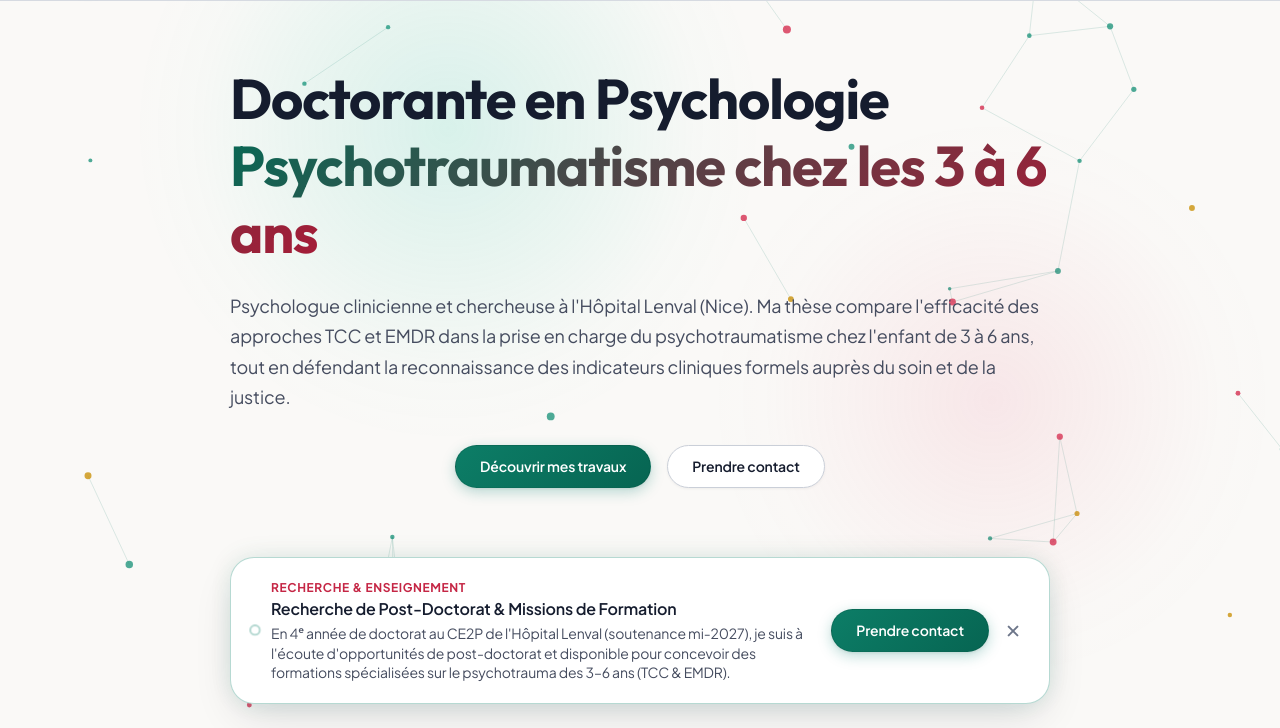
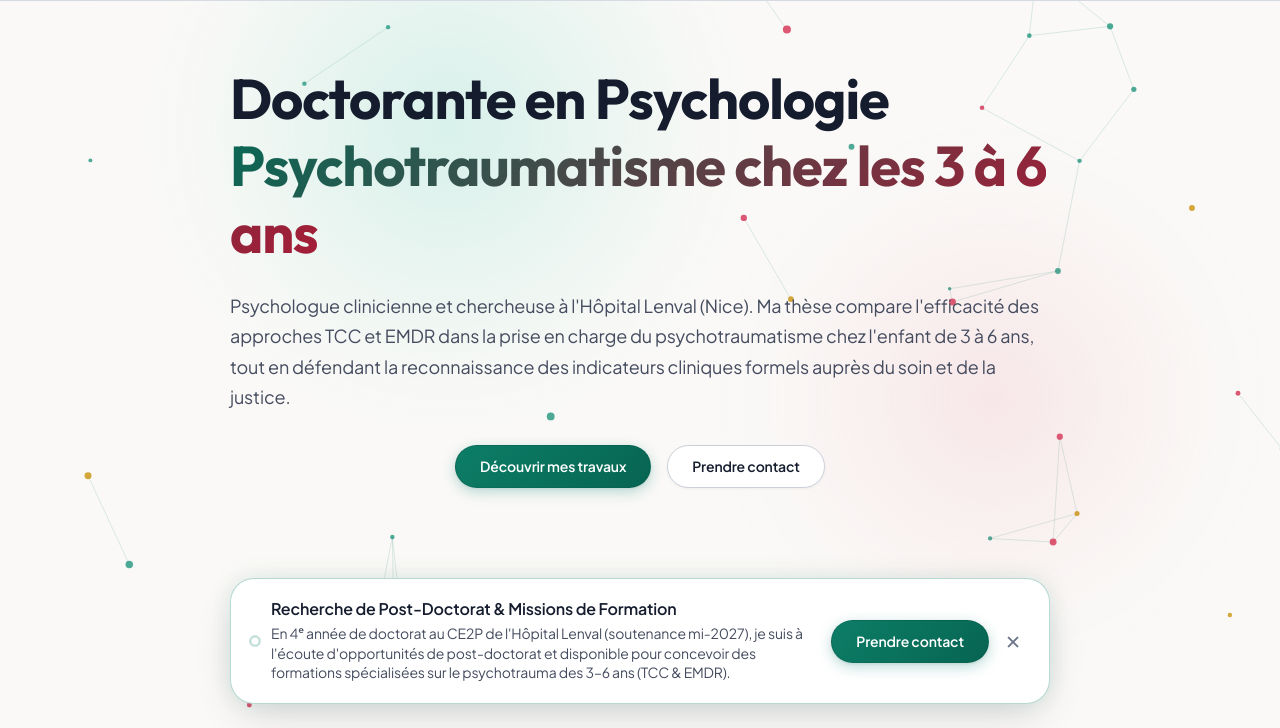
Before and after one commit to VForiel/Poppy-Website, an Astro site: page /Poppy-Website/fr in a window 1280 px wide. Shown: the part 72-800 px from the top of the page. Built offline with nearby package versions, Linux system fonts and the light colour scheme; Astro itself is replaced by a stand-in of ours.

Commit message:
style: remove pre-title 'Recherche & Enseignement' from opportunities banner

```diff
--- a/src/components/Banner.astro
+++ b/src/components/Banner.astro
@@ -7,21 +7,18 @@ const { lang } = Astro.props;
 
 const content = {
     fr: {
-        badge: "Recherche & Enseignement",
         title: "Recherche de Post-Doctorat & Missions de Formation",
         description: "En 4ᵉ année de doctorat au CE2P de l'Hôpital Lenval (soutenance mi-2027), je suis à l'écoute d'opportunités de post-doctorat et disponible pour concevoir des formations spécialisées sur le psychotrauma des 3–6 ans (TCC & EMDR).",
         cta: "Prendre contact",
         contactUrl: "/fr/contact",
     },
     en: {
-        badge: "Research & Training",
         title: "Post-Doctoral Opportunities & Professional Training",
         description: "In the 4th year of doctoral research at Lenval Children's Hospital (defense mid-2027), I am actively exploring post-doctoral positions and available for specialized clinical training modules on early childhood psychotrauma (CBT & EMDR).",
         cta: "Get in touch",
         contactUrl: "/en/contact",
     },
 }[lang as "fr" | "en"] || {
-    badge: "Recherche & Enseignement",
     title: "Recherche de Post-Doctorat & Missions de Formation",
     description: "Doctorante Lenval CE2P, ouverte aux opportunités de post-doctorat et aux missions de formation spécialisées.",
     cta: "Prendre contact",
@@ -36,7 +33,7 @@ const base = import.meta.env.BASE_URL.replace(/\/?$/, "");
     id="reopen-banner"
     class="reopen-banner"
     aria-label="Rouvrir l'annonce d'opportunité"
-    title={content.badge}
+    title={content.title}
 >
     <div class="banner-indicator reopen-indicator">
         <span class="pulse-dot"></span>
@@ -52,7 +49,6 @@ const base = import.meta.env.BASE_URL.replace(/\/?$/, "");
             <span class="pulse-dot"></span>
         </div>
         <div class="banner-text">
-            <span class="banner-badge">{content.badge}</span>
             <strong class="banner-title">{content.title}</strong>
             <p class="banner-desc">{content.description}</p>
         </div>
@@ -162,14 +158,6 @@ const base = import.meta.env.BASE_URL.replace(/\/?$/, "");
         gap: 2px;
     }
 
-    .banner-badge {
-        font-size: var(--text-xs);
-        font-weight: 700;
-        text-transform: uppercase;
-        color: var(--color-accent);
-        letter-spacing: 0.05em;
-    }
-
     .banner-title {
         font-size: var(--text-base);
         color: var(--color-text);
```
